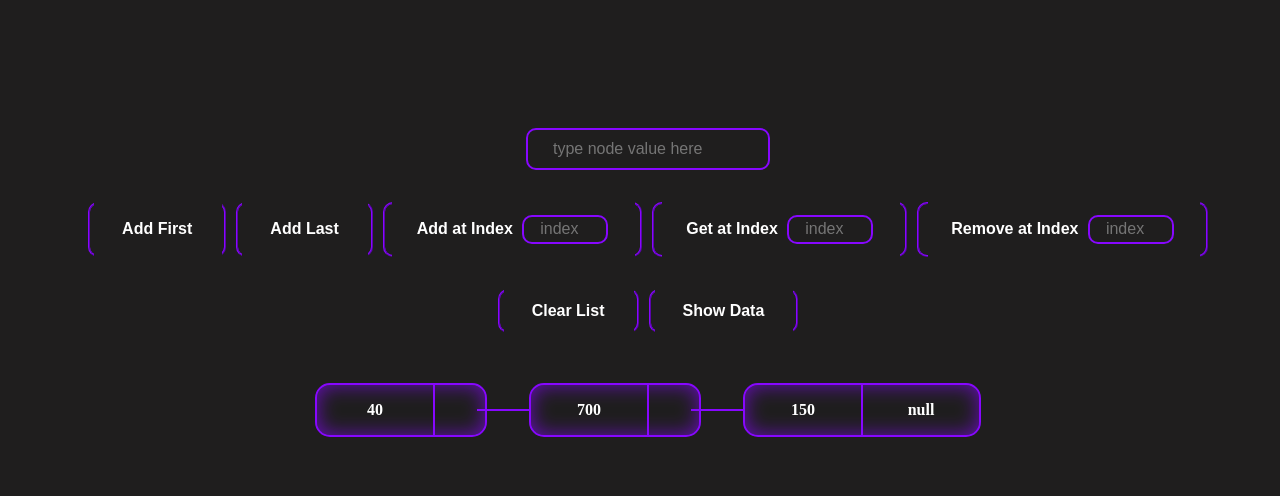
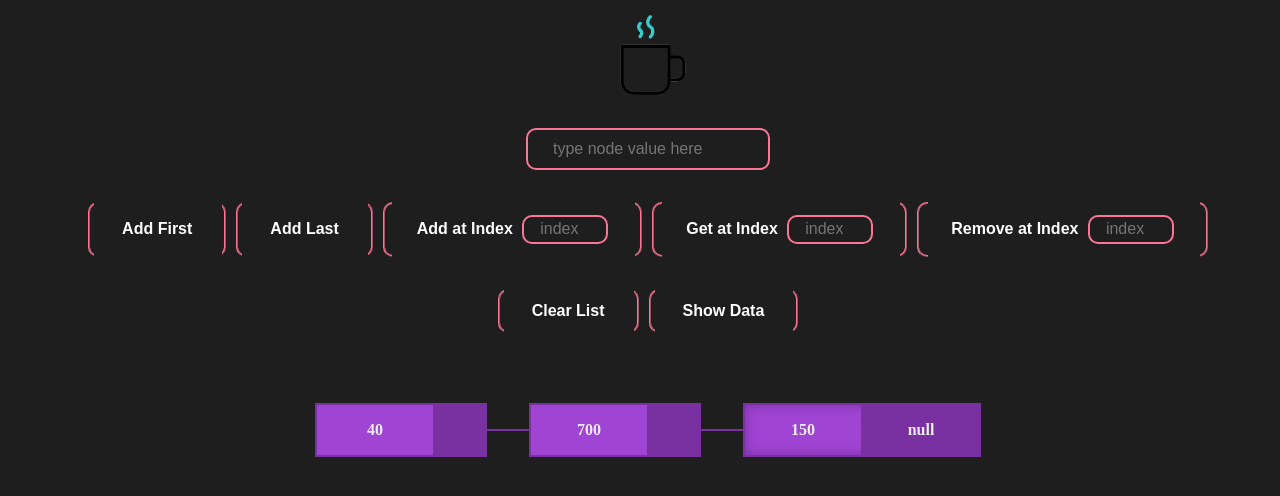
Before and after one commit to sameh-dh/linked-list-with-javascript, a website: page index.html in a window 1280 px wide. Drawn offline with Linux system fonts and the light colour scheme.

Commit message:
update colors

```diff
--- a/index.css
+++ b/index.css
@@ -1,15 +1,25 @@
 body {
   background-color: rgb(31, 30, 30);
-  width: 100%;
+  /* background-image: linear-gradient(to right, #434343 -10%, rgb(31, 30, 30) ); */
+  width: 100dvw;
   justify-content: center;
   align-items: center;
   justify-items: center;
   display: grid;
+  position: relative;
+  overflow: hidden;
+}
+
+img {
+  position: absolute;
+  width: 100px;
+
+  top: -5px;
 }
 
 .input {
-  color: #8707ff;
-  border: 2px solid #8707ff;
+  color: #F97794;
+  border: 2px solid #F97794;
   border-radius: 10px;
   padding: 10px 25px;
   background: transparent;
@@ -40,12 +50,12 @@ body {
 }
 
 .input:active {
-  box-shadow: 2px 2px 15px #8707ff inset;
+  box-shadow: 2px 2px 15px #F97794 inset;
 }
 
 input:focus {
-  border: 2px solid #8707ff;
-  box-shadow: 2px 2px 15px #8707ff inset;
+  border: 2px solid #F97794;
+  box-shadow: 2px 2px 15px #F97794 inset;
 }
 
 /* button */
@@ -57,7 +67,7 @@ input:focus {
 
 button {
   position: relative;
-  border: 2px ridge #8707ff;
+  border: 2px ridge #F97794;
   padding: 0.7em 2em 0.7em 2em;
   outline: none;
   background-color: transparent;
@@ -100,7 +110,7 @@ button:hover::after {
 }
 
 button:hover {
-  box-shadow: inset 0px 0px 25px #8707ff;
+  box-shadow: inset 0px 0px 7px #F97794;
 }
 
 /* nodes */
@@ -108,24 +118,28 @@ button:hover {
   display: flex;
   align-items: center;
   justify-content: center;
-  margin-top: 50px;
+  margin-top: 70px;
   flex-wrap: wrap;
   row-gap: 10px;
 }
+
 .node-container {
   min-width: fit-content;
   max-width: fit-content;
   height: 50px;
-  border: #8707ff solid 2px;
+  border: #7931a2 solid 2px;
 
-  border-radius: 15px;
+  border-radius: 0px;
   text-align: center;
-  color: white;
+  color: rgb(235, 235, 235);
   font-weight: bold;
   display: flex;
-  box-shadow: inset 0px 0px 20px #8707ffaf;
+  background-color: #9F44D3;
 }
 
+.node-container:last-child {
+  box-shadow: inset 0px 0px 12px #7931a2;
+}
 .node-container p {
   min-width: 100px;
   max-width: fit-content;
@@ -136,12 +150,12 @@ button:hover {
   min-width: 50px;
   max-width: fit-content;
   height: 100%;
-  border-left: 2px solid #8707ff;
-
+  border-left: 2px solid #7931a2;
+  background-color: #7931a2;
 }
 .arrow {
   width: 50px;
-  border: solid #8707ff 1px;
+  border: solid #7931a2 1px;
 
   margin-left: -10px;
 }
--- a/index.html
+++ b/index.html
@@ -8,7 +8,7 @@
     <title>Linked list with javascript</title>
   </head>
   <body>
-
+  <img src="./coffee-cup.gif" />
     <!-- input  -->
     <input
       type="text"
```
Also changed, not shown: coffee-cup.gif (added).
